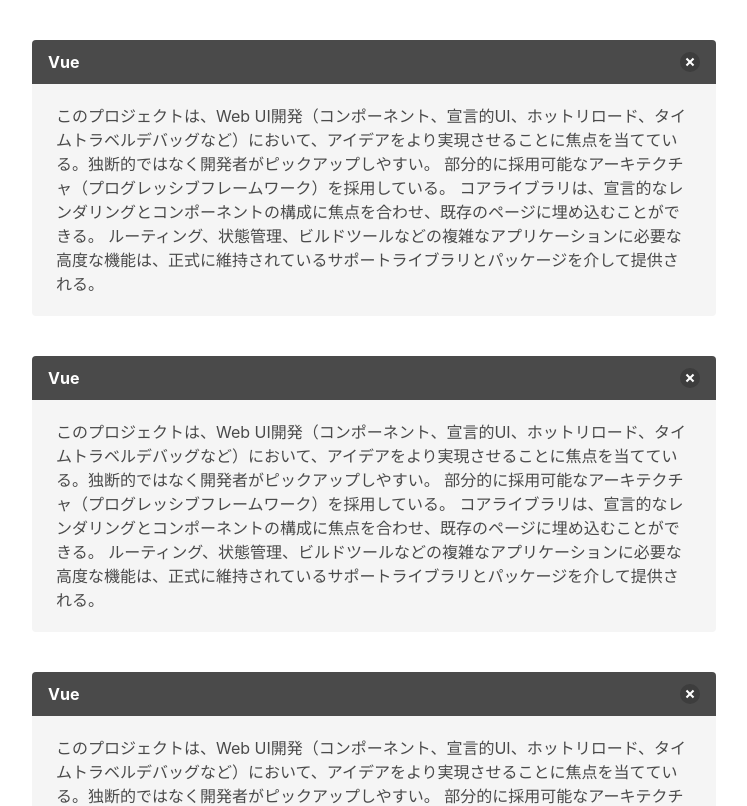
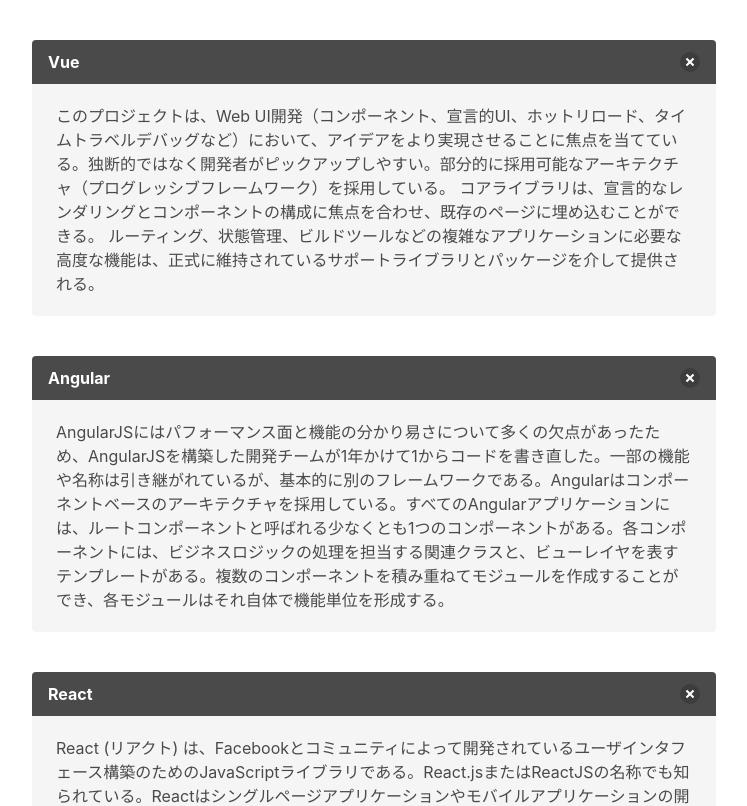
Before and after one commit to moriyamasaaaki/todo-v, a Vue app: page / in a window 1280 px wide. Shown: the top 806 px of the page, without its empty margins (266-1013 px from the left). Built offline with nearby package versions, Linux system fonts and the light colour scheme.

Commit message:
feat(vue): 不要なコード削除v-forで反復処理

```diff
--- a/src/App.vue
+++ b/src/App.vue
@@ -2,7 +2,7 @@
   <div id="app">
     <div class="todo-wrapper">
       <div class="todo-container">
-        <TodoList />
+        <TodoList :todos="todos"/>
       </div>
     </div>
   </div>
@@ -14,6 +14,27 @@
 export default {
   components: {
     TodoList
+  },
+  data() {
+    return {
+      todos: [
+        {
+          _id: '1',
+          title: 'Vue',
+          description: 'このプロジェクトは、Web UI開発（コンポーネント、宣言的UI、ホットリロード、タイムトラベルデバッグなど）において、アイデアをより実現させることに焦点を当てている。独断的ではなく開発者がピックアップしやすい。部分的に採用可能なアーキテクチャ（プログレッシブフレームワーク）を採用している。 コアライブラリは、宣言的なレンダリングとコンポーネントの構成に焦点を合わせ、既存のページに埋め込むことができる。 ルーティング、状態管理、ビルドツールなどの複雑なアプリケーションに必要な高度な機能は、正式に維持されているサポートライブラリとパッケージを介して提供される。'
+        },
+        {
+          _id: '2',
+          title: 'Angular',
+          description: ' AngularJSにはパフォーマンス面と機能の分かり易さについて多くの欠点があったため、AngularJSを構築した開発チームが1年かけて1からコードを書き直した。一部の機能や名称は引き継がれているが、基本的に別のフレームワークである。Angularはコンポーネントベースのアーキテクチャを採用している。すべてのAngularアプリケーションには、ルートコンポーネントと呼ばれる少なくとも1つのコンポーネントがある。各コンポーネントには、ビジネスロジックの処理を担当する関連クラスと、ビューレイヤを表すテンプレートがある。複数のコンポーネントを積み重ねてモジュールを作成することができ、各モジュールはそれ自体で機能単位を形成する。'
+        },
+        {
+          _id: '3',
+          title: 'React',
+          description: 'React (リアクト) は、Facebookとコミュニティによって開発されているユーザインタフェース構築のためのJavaScriptライブラリである。React.jsまたはReactJSの名称でも知られている。Reactはシングルページアプリケーションやモバイルアプリケーションの開発におけるベースとして使用することができる。複雑なReactアプリケーションでは通常、状態管理（英語版）・ルーティング・APIとの対話のための追加のライブラリが必要となる。'
+        }
+      ]
+    }
   }
 };
 </script>
--- a/src/components/TodoItem.vue
+++ b/src/components/TodoItem.vue
@@ -1,12 +1,26 @@
 <template>
     <article class="message">
       <div class="message-header">
-        <p>Vue</p>
+        <p>{{ title }}</p>
         <button class="delete" aria-label="delete"></button>
       </div>
       <div class="message-body">
-        このプロジェクトは、Web UI開発（コンポーネント、宣言的UI、ホットリロード、タイムトラベルデバッグなど）において、アイデアをより実現させることに焦点を当てている。独断的ではなく開発者がピックアップしやすい。
-        部分的に採用可能なアーキテクチャ（プログレッシブフレームワーク）を採用している。 コアライブラリは、宣言的なレンダリングとコンポーネントの構成に焦点を合わせ、既存のページに埋め込むことができる。 ルーティング、状態管理、ビルドツールなどの複雑なアプリケーションに必要な高度な機能は、正式に維持されているサポートライブラリとパッケージを介して提供される。
+          {{ description }}
       </div>
     </article>
 </template>
+
+<script>
+export default {
+    props: {
+        title: {
+            type: String,
+            required: true
+        },
+        description: {
+            type: String,
+            required: true
+        },
+    }
+}
+</script>
--- a/src/components/TodoList.vue
+++ b/src/components/TodoList.vue
@@ -1,8 +1,11 @@
 <template>
   <div clas="todo-list">
-      <TodoItem />
-      <TodoItem />
-      <TodoItem />
+      <TodoItem
+        v-for="todo in todos"
+        :key="todo._id"
+        :title="todo.title"
+        :description="todo['description']"
+       />
   </div>
 </template>
 
@@ -11,6 +14,12 @@
 export default {
   components: {
     TodoItem
+  },
+  props: {
+    todos: {
+        required: true,
+        type: Array
+    }
   }
 }
 </script>
```
